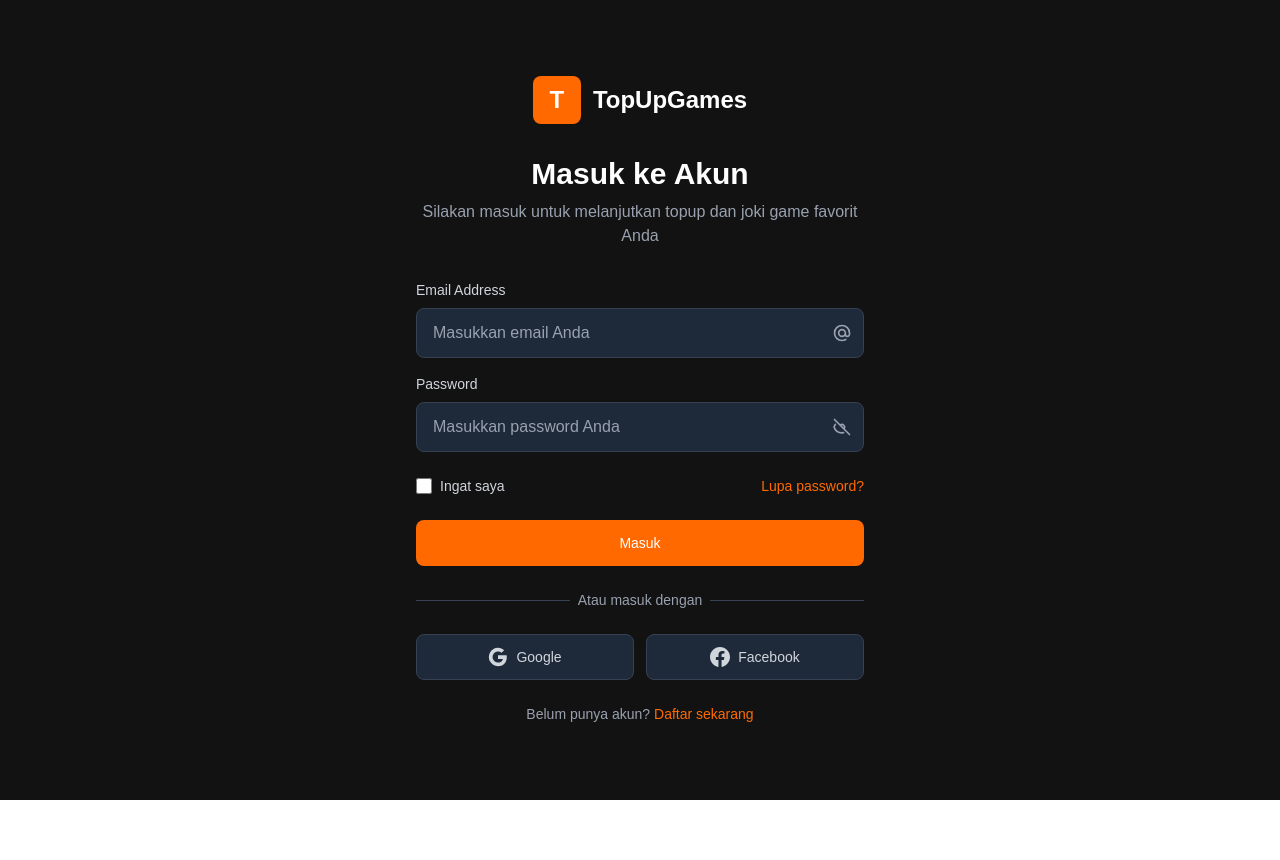
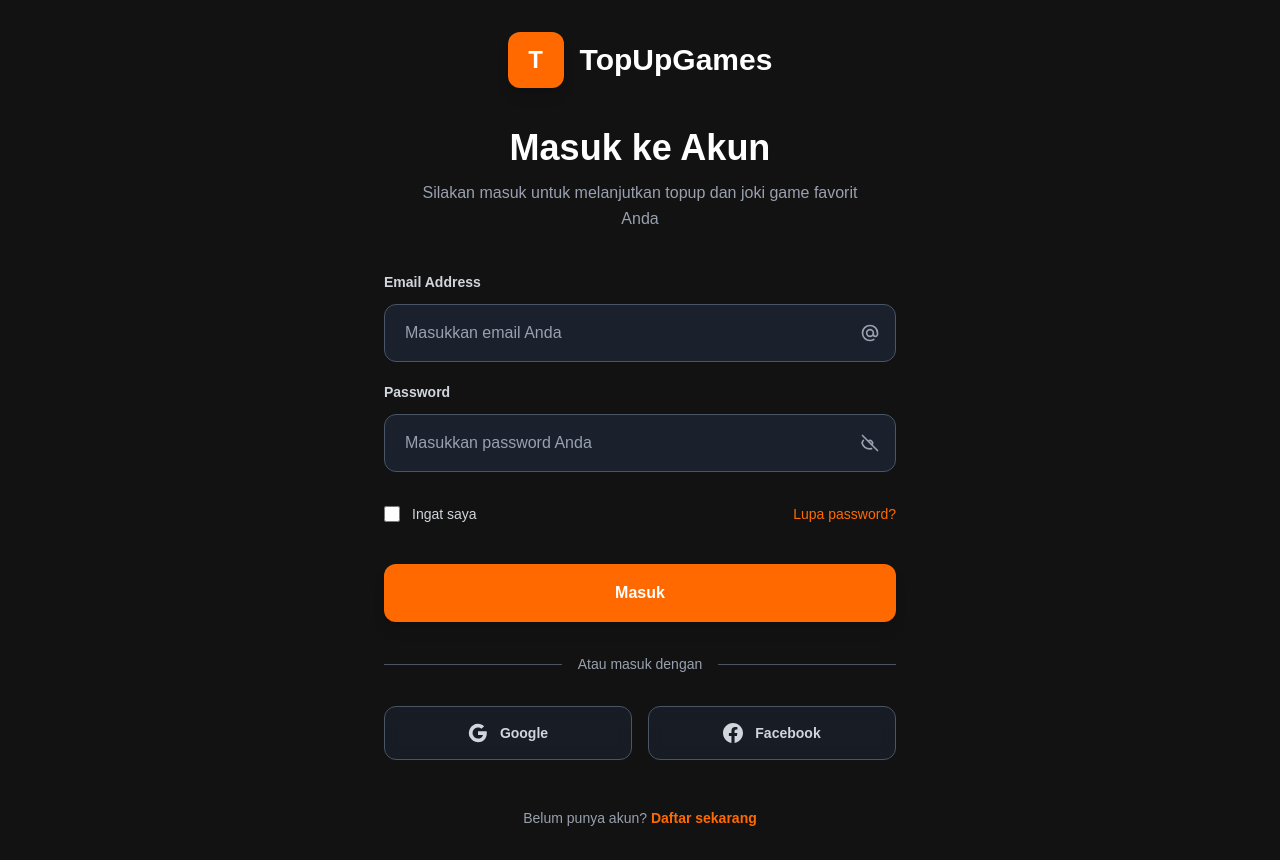
Before and after one commit to akbarryyan/topup-nextjs, a Next.js app: page /auth/login in a window 1280 px wide. Before the commit the page ends 800 px from the top, so only its background shows below. Built offline with nearby package versions, Linux system fonts and the light colour scheme.

Commit message:
Enhance Login and Register pages with improved layout, styling, and accessibility features

```diff
--- a/src/app/auth/login/page.js
+++ b/src/app/auth/login/page.js
@@ -35,32 +35,34 @@
   };
 
   return (
-    <div className="min-h-screen bg-[#121212] flex items-center justify-center px-4 sm:px-6 lg:px-8">
-      <div className="max-w-md w-full space-y-8">
+    <div className="min-h-screen bg-[#121212] flex items-center justify-center px-6 sm:px-8 lg:px-10 py-8">
+      <div className="max-w-lg w-full space-y-8">
         {/* Header */}
         <div className="text-center">
-          <Link href="/" className="inline-flex items-center mb-8">
-            <div className="w-12 h-12 bg-orange-500 rounded-lg flex items-center justify-center">
+          <Link href="/" className="inline-flex items-center mb-10">
+            <div className="w-14 h-14 bg-orange-500 rounded-xl flex items-center justify-center shadow-lg">
               <span className="text-white font-bold text-2xl">T</span>
             </div>
-            <span className="ml-3 text-2xl font-bold text-white">
+            <span className="ml-4 text-3xl font-bold text-white">
               TopUpGames
             </span>
           </Link>
-          <h2 className="text-3xl font-bold text-white mb-2">Masuk ke Akun</h2>
-          <p className="text-gray-400">
+          <h2 className="text-3xl md:text-4xl font-bold text-white mb-3">
+            Masuk ke Akun
+          </h2>
+          <p className="text-gray-400 text-base leading-relaxed max-w-md mx-auto">
             Silakan masuk untuk melanjutkan topup dan joki game favorit Anda
           </p>
         </div>
 
         {/* Login Form */}
-        <form className="mt-8 space-y-6" onSubmit={handleSubmit}>
-          <div className="space-y-4">
+        <form className="mt-10 space-y-6" onSubmit={handleSubmit}>
+          <div className="space-y-5">
             {/* Email Input */}
             <div>
               <label
                 htmlFor="email"
-                className="block text-sm font-medium text-gray-300 mb-2"
+                className="block text-sm font-semibold text-gray-300 mb-3"
               >
                 Email Address
               </label>
@@ -72,10 +74,10 @@
                   required
                   value={formData.email}
                   onChange={handleChange}
-                  className="w-full px-4 py-3 bg-gray-800 border border-gray-700 rounded-lg text-white placeholder-gray-400 focus:outline-none focus:ring-2 focus:ring-orange-500 focus:border-transparent transition-all duration-300"
+                  className="w-full px-5 py-4 bg-gray-800/70 border border-gray-600 rounded-xl text-white placeholder-gray-400 focus:outline-none focus:ring-2 focus:ring-orange-500 focus:border-orange-500 transition-all duration-300 backdrop-blur-sm"
                   placeholder="Masukkan email Anda"
                 />
-                <div className="absolute inset-y-0 right-0 pr-3 flex items-center">
+                <div className="absolute inset-y-0 right-0 pr-4 flex items-center">
                   <svg
                     className="h-5 w-5 text-gray-400"
                     fill="none"
@@ -97,7 +99,7 @@
             <div>
               <label
                 htmlFor="password"
-                className="block text-sm font-medium text-gray-300 mb-2"
+                className="block text-sm font-semibold text-gray-300 mb-3"
               >
                 Password
               </label>
@@ -109,17 +111,17 @@
                   required
                   value={formData.password}
                   onChange={handleChange}
-                  className="w-full px-4 py-3 bg-gray-800 border border-gray-700 rounded-lg text-white placeholder-gray-400 focus:outline-none focus:ring-2 focus:ring-orange-500 focus:border-transparent transition-all duration-300"
+                  className="w-full px-5 py-4 bg-gray-800/70 border border-gray-600 rounded-xl text-white placeholder-gray-400 focus:outline-none focus:ring-2 focus:ring-orange-500 focus:border-orange-500 transition-all duration-300 backdrop-blur-sm"
                   placeholder="Masukkan password Anda"
                 />
                 <button
                   type="button"
                   onClick={() => setShowPassword(!showPassword)}
-                  className="absolute inset-y-0 right-0 pr-3 flex items-center"
+                  className="absolute inset-y-0 right-0 pr-4 flex items-center"
                 >
                   {showPassword ? (
                     <svg
-                      className="h-5 w-5 text-gray-400 hover:text-gray-300"
+                      className="h-5 w-5 text-gray-400 hover:text-gray-300 transition-colors duration-200"
                       fill="none"
                       viewBox="0 0 24 24"
                       stroke="currentColor"
@@ -139,7 +141,7 @@
                     </svg>
                   ) : (
                     <svg
-                      className="h-5 w-5 text-gray-400 hover:text-gray-300"
+                      className="h-5 w-5 text-gray-400 hover:text-gray-300 transition-colors duration-200"
                       fill="none"
                       viewBox="0 0 24 24"
                       stroke="currentColor"
@@ -158,7 +160,7 @@
           </div>
 
           {/* Remember Me & Forgot Password */}
-          <div className="flex items-center justify-between">
+          <div className="flex items-center justify-between pt-2">
             <div className="flex items-center">
               <input
                 id="rememberMe"
@@ -166,28 +168,29 @@
                 type="checkbox"
                 checked={formData.rememberMe}
                 onChange={handleChange}
-                className="h-4 w-4 text-orange-500 focus:ring-orange-500 border-gray-700 rounded bg-gray-800"
+                className="h-4 w-4 text-orange-500 focus:ring-orange-500 border-gray-600 rounded bg-gray-800"
               />
               <label
                 htmlFor="rememberMe"
-                className="ml-2 block text-sm text-gray-300"
+                className="ml-3 block text-sm font-medium text-gray-300"
               >
                 Ingat saya
               </label>
             </div>
             <Link
               href="/auth/forgot-password"
-              className="text-sm text-orange-500 hover:text-orange-400 transition-colors duration-300"
+              className="text-sm font-medium text-orange-500 hover:text-orange-400 transition-colors duration-300"
             >
               Lupa password?
             </Link>
           </div>
 
           {/* Submit Button */}
+          <div className="pt-4">
             <button
               type="submit"
               disabled={isLoading}
-            className="group relative w-full flex justify-center py-3 px-4 border border-transparent text-sm font-medium rounded-lg text-white bg-orange-500 hover:bg-orange-600 focus:outline-none focus:ring-2 focus:ring-offset-2 focus:ring-orange-500 disabled:opacity-50 disabled:cursor-not-allowed transition-all duration-300"
+              className="group relative w-full flex justify-center py-4 px-6 border border-transparent text-base font-semibold rounded-xl text-white bg-orange-500 hover:bg-orange-600 focus:outline-none focus:ring-2 focus:ring-offset-2 focus:ring-orange-500 focus:ring-offset-gray-900 disabled:opacity-50 disabled:cursor-not-allowed transition-all duration-300 shadow-lg hover:shadow-orange-500/25"
             >
               {isLoading ? (
                 <svg
@@ -213,24 +216,25 @@
               ) : null}
               {isLoading ? "Memproses..." : "Masuk"}
             </button>
+          </div>
 
           {/* Social Login */}
-          <div className="mt-6">
+          <div className="mt-8">
             <div className="relative">
               <div className="absolute inset-0 flex items-center">
-                <div className="w-full border-t border-gray-700" />
+                <div className="w-full border-t border-gray-600" />
               </div>
               <div className="relative flex justify-center text-sm">
-                <span className="px-2 bg-[#121212] text-gray-400">
+                <span className="px-4 bg-[#121212] text-gray-400 font-medium">
                   Atau masuk dengan
                 </span>
               </div>
             </div>
 
-            <div className="mt-6 grid grid-cols-2 gap-3">
+            <div className="mt-8 grid grid-cols-2 gap-4">
               <button
                 type="button"
-                className="w-full inline-flex justify-center py-3 px-4 border border-gray-700 rounded-lg bg-gray-800 text-sm font-medium text-gray-300 hover:bg-gray-700 transition-all duration-300"
+                className="w-full inline-flex justify-center py-4 px-6 border border-gray-600 rounded-xl bg-gray-800/50 text-sm font-semibold text-gray-300 hover:bg-gray-700/50 hover:border-gray-500 transition-all duration-300 backdrop-blur-sm"
               >
                 <svg className="w-5 h-5" viewBox="0 0 24 24">
                   <path
@@ -250,12 +254,12 @@
                     d="M12 5.38c1.62 0 3.06.56 4.21 1.64l3.15-3.15C17.45 2.09 14.97 1 12 1 7.7 1 3.99 3.47 2.18 7.07l3.66 2.84c.87-2.6 3.3-4.53 6.16-4.53z"
                   />
                 </svg>
-                <span className="ml-2">Google</span>
+                <span className="ml-3">Google</span>
               </button>
 
               <button
                 type="button"
-                className="w-full inline-flex justify-center py-3 px-4 border border-gray-700 rounded-lg bg-gray-800 text-sm font-medium text-gray-300 hover:bg-gray-700 transition-all duration-300"
+                className="w-full inline-flex justify-center py-4 px-6 border border-gray-600 rounded-xl bg-gray-800/50 text-sm font-semibold text-gray-300 hover:bg-gray-700/50 hover:border-gray-500 transition-all duration-300 backdrop-blur-sm"
               >
                 <svg
                   className="w-5 h-5"
@@ -264,18 +268,18 @@
                 >
                   <path d="M24 12.073c0-6.627-5.373-12-12-12s-12 5.373-12 12c0 5.99 4.388 10.954 10.125 11.854v-8.385H7.078v-3.47h3.047V9.43c0-3.007 1.792-4.669 4.533-4.669 1.312 0 2.686.235 2.686.235v2.953H15.83c-1.491 0-1.956.925-1.956 1.874v2.25h3.328l-.532 3.47h-2.796v8.385C19.612 23.027 24 18.062 24 12.073z" />
                 </svg>
-                <span className="ml-2">Facebook</span>
+                <span className="ml-3">Facebook</span>
               </button>
             </div>
           </div>
 
           {/* Register Link */}
-          <div className="text-center">
+          <div className="text-center pt-6">
             <p className="text-sm text-gray-400">
               Belum punya akun?{" "}
               <Link
                 href="/auth/register"
-                className="font-medium text-orange-500 hover:text-orange-400 transition-colors duration-300"
+                className="font-semibold text-orange-500 hover:text-orange-400 transition-colors duration-300"
               >
                 Daftar sekarang
               </Link>
--- a/src/app/auth/register/page.js
+++ b/src/app/auth/register/page.js
@@ -92,34 +92,34 @@
   };
 
   return (
-    <div className="min-h-screen bg-[#121212] flex items-center justify-center px-4 sm:px-6 lg:px-8 py-8">
-      <div className="max-w-md w-full space-y-8">
+    <div className="min-h-screen bg-[#121212] flex items-center justify-center px-6 sm:px-8 lg:px-10 py-12">
+      <div className="max-w-lg w-full space-y-8">
         {/* Header */}
         <div className="text-center">
-          <Link href="/" className="inline-flex items-center mb-8">
-            <div className="w-12 h-12 bg-orange-500 rounded-lg flex items-center justify-center">
+          <Link href="/" className="inline-flex items-center mb-10">
+            <div className="w-14 h-14 bg-orange-500 rounded-xl flex items-center justify-center shadow-lg">
               <span className="text-white font-bold text-2xl">T</span>
             </div>
-            <span className="ml-3 text-2xl font-bold text-white">
+            <span className="ml-4 text-3xl font-bold text-white">
               TopUpGames
             </span>
           </Link>
-          <h2 className="text-3xl font-bold text-white mb-2">
+          <h2 className="text-3xl md:text-4xl font-bold text-white mb-3">
             Daftar Akun Baru
           </h2>
-          <p className="text-gray-400">
+          <p className="text-gray-400 text-base leading-relaxed max-w-md mx-auto">
             Bergabunglah dengan ribuan gamers untuk topup dan joki game favorit
           </p>
         </div>
 
         {/* Register Form */}
-        <form className="mt-8 space-y-6" onSubmit={handleSubmit}>
-          <div className="space-y-4">
+        <form className="mt-10 space-y-6" onSubmit={handleSubmit}>
+          <div className="space-y-5">
             {/* Full Name Input */}
             <div>
               <label
                 htmlFor="fullName"
-                className="block text-sm font-medium text-gray-300 mb-2"
+                className="block text-sm font-semibold text-gray-300 mb-3"
               >
                 Nama Lengkap
               </label>
@@ -130,13 +130,13 @@
                 required
                 value={formData.fullName}
                 onChange={handleChange}
-                className={`w-full px-4 py-3 bg-gray-800 border rounded-lg text-white placeholder-gray-400 focus:outline-none focus:ring-2 focus:ring-orange-500 focus:border-transparent transition-all duration-300 ${
-                  errors.fullName ? "border-red-500" : "border-gray-700"
+                className={`w-full px-5 py-4 bg-gray-800/70 border rounded-xl text-white placeholder-gray-400 focus:outline-none focus:ring-2 focus:ring-orange-500 focus:border-orange-500 transition-all duration-300 backdrop-blur-sm ${
+                  errors.fullName ? "border-red-500" : "border-gray-600"
                 }`}
                 placeholder="Masukkan nama lengkap"
               />
               {errors.fullName && (
-                <p className="mt-1 text-sm text-red-500">{errors.fullName}</p>
+                <p className="mt-2 text-sm text-red-400">{errors.fullName}</p>
               )}
             </div>
 
```
Lines whose indentation alone changed are shown as unchanged.
